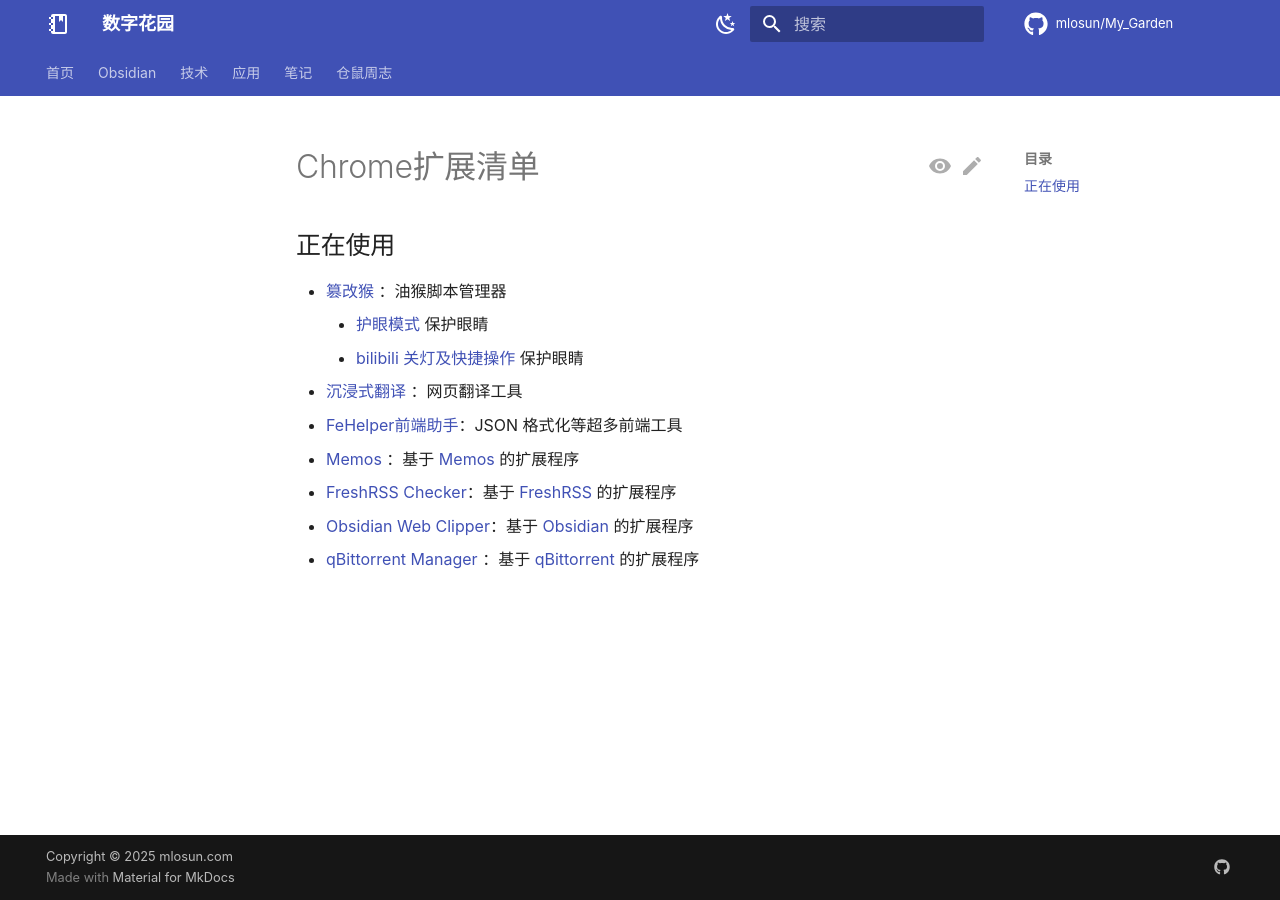
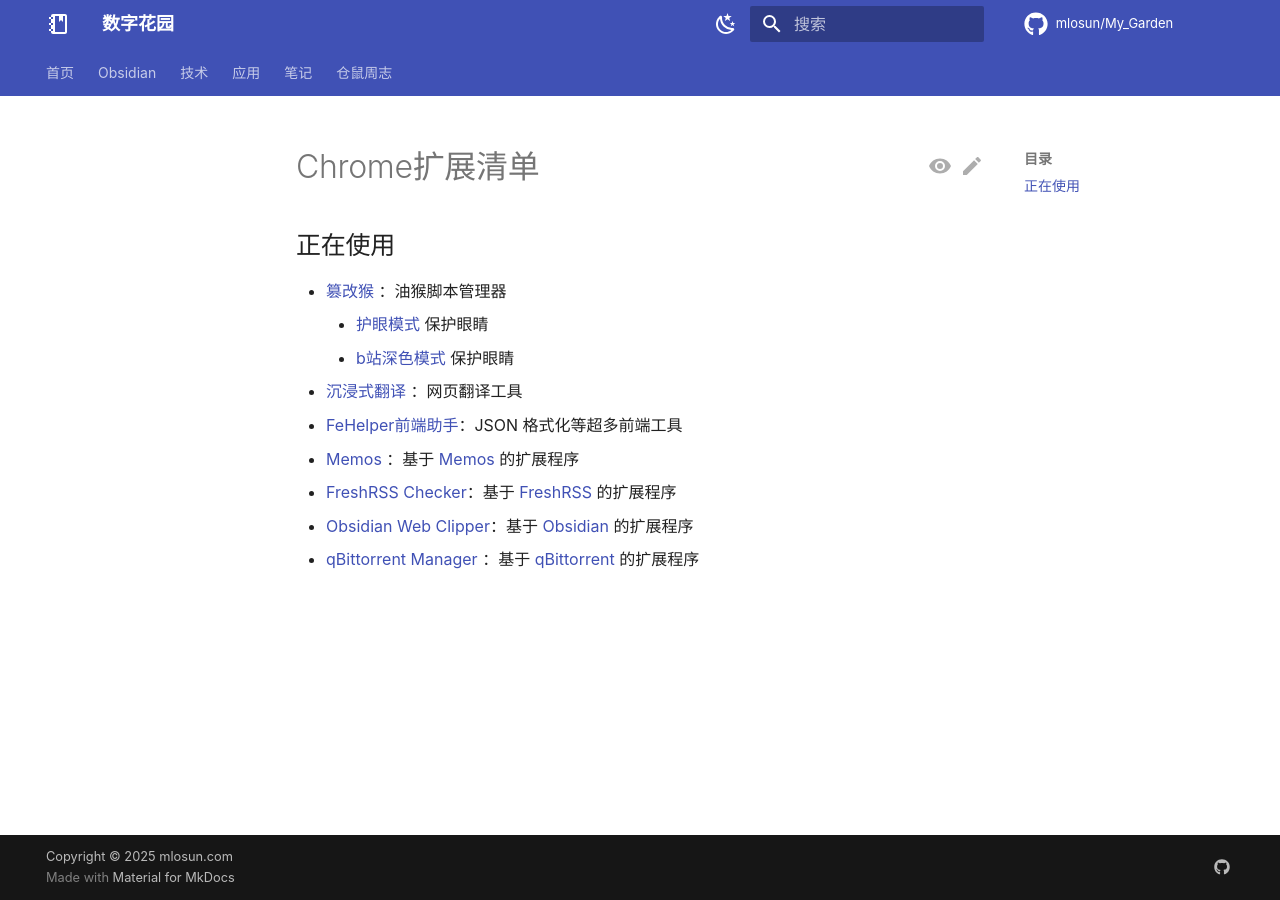
Before and after one commit to mlosun/My_Garden, an MkDocs documentation site: the page built from docs/apps/Chrome扩展清单.md, in a window 1280 px wide. Built offline with MkDocs 1.6.1 and Material for MkDocs 9.7.7, drawn with Linux system fonts in a browser that asks for light colours; comment, search, counter and statistics services are not loaded.

Commit message:
PUSH NOTE : Chrome扩展清单.md

```diff
--- a/docs/apps/Chrome扩展清单.md
+++ b/docs/apps/Chrome扩展清单.md
@@ -8,7 +8,7 @@
 
 - [篡改猴](https://chromewebstore.google.com/detail/%E7%AF%A1%E6%94%B9%E7%8C%B4/dhdgffkkebhmkfjojejmpbldmpobfkfo) ：油猴脚本管理器
 	- [护眼模式](https://greasyfork.org/zh-CN/scripts/426377-dark-mode) 保护眼睛
-	- [bilibili 关灯及快捷操作](https://greasyfork.org/zh-CN/scripts/426856-bilibili%E5%85%B3%E7%81%AF%E5%8F%8A%E5%BF%AB%E6%8D%B7%E6%93%8D%E4%BD%9C) 保护眼睛
+	- [b站深色模式](https://greasyfork.org/zh-CN/scripts/476488-b%E7%AB%99%E6%B7%B1%E8%89%B2%E6%A8%A1%E5%BC%8F) 保护眼睛
 - [沉浸式翻译](https://chromewebstore.google.com/detail/%E6%B2%89%E6%B5%B8%E5%BC%8F%E7%BF%BB%E8%AF%91-%E7%BD%91%E9%A1%B5%E7%BF%BB%E8%AF%91%E6%8F%92%E4%BB%B6-pdf%E7%BF%BB%E8%AF%91-%E5%85%8D%E8%B4%B9/bpoadfkcbjbfhfodiogcnhhhpibjhbnh) ：网页翻译工具
 - [FeHelper前端助手](https://chromewebstore.google.com/detail/fehelper%E5%89%8D%E7%AB%AF%E5%8A%A9%E6%89%8B/pkgccpejnmalmdinmhkkfafefagiiiad)：JSON 格式化等超多前端工具
 - [Memos](https://chromewebstore.google.com/detail/memos/cbhjebjfccgchgbmfbobjmebjjckgofe) ：基于 [Memos](https://www.usememos.com/) 的扩展程序
```
